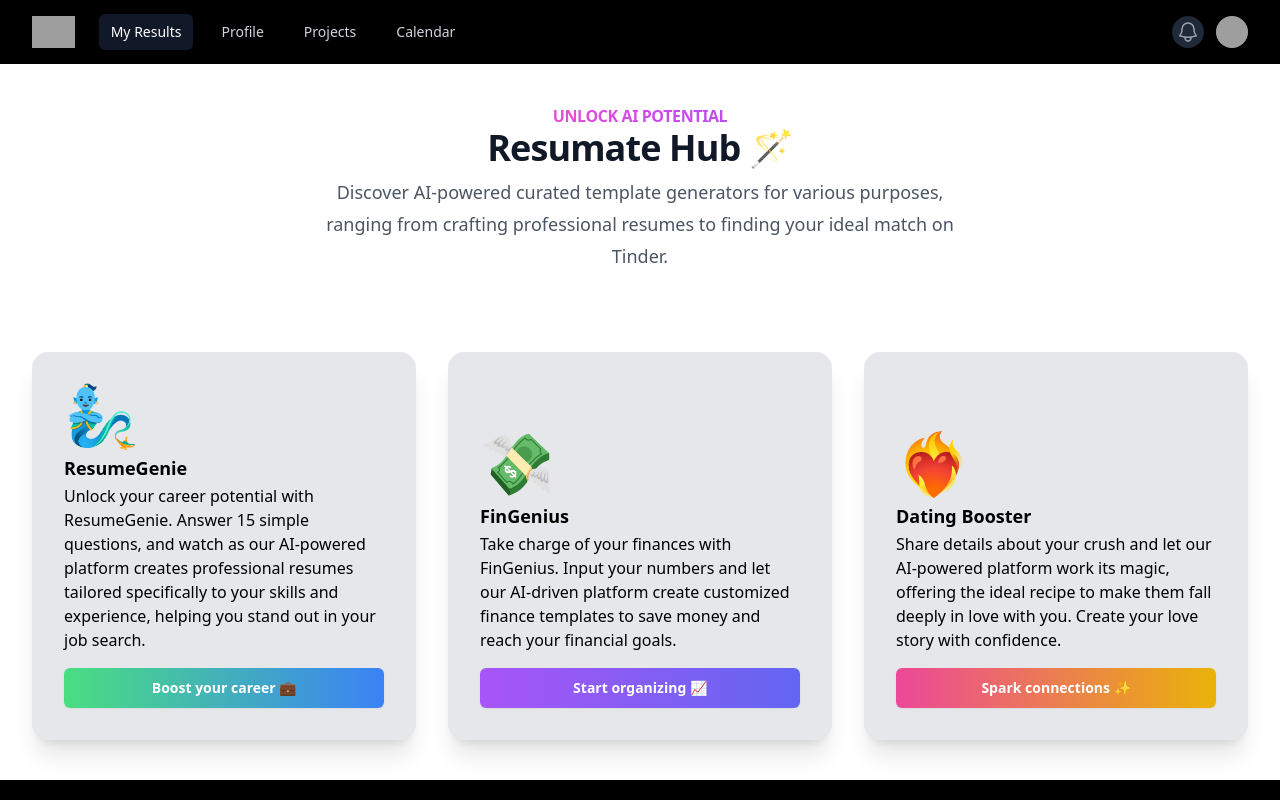
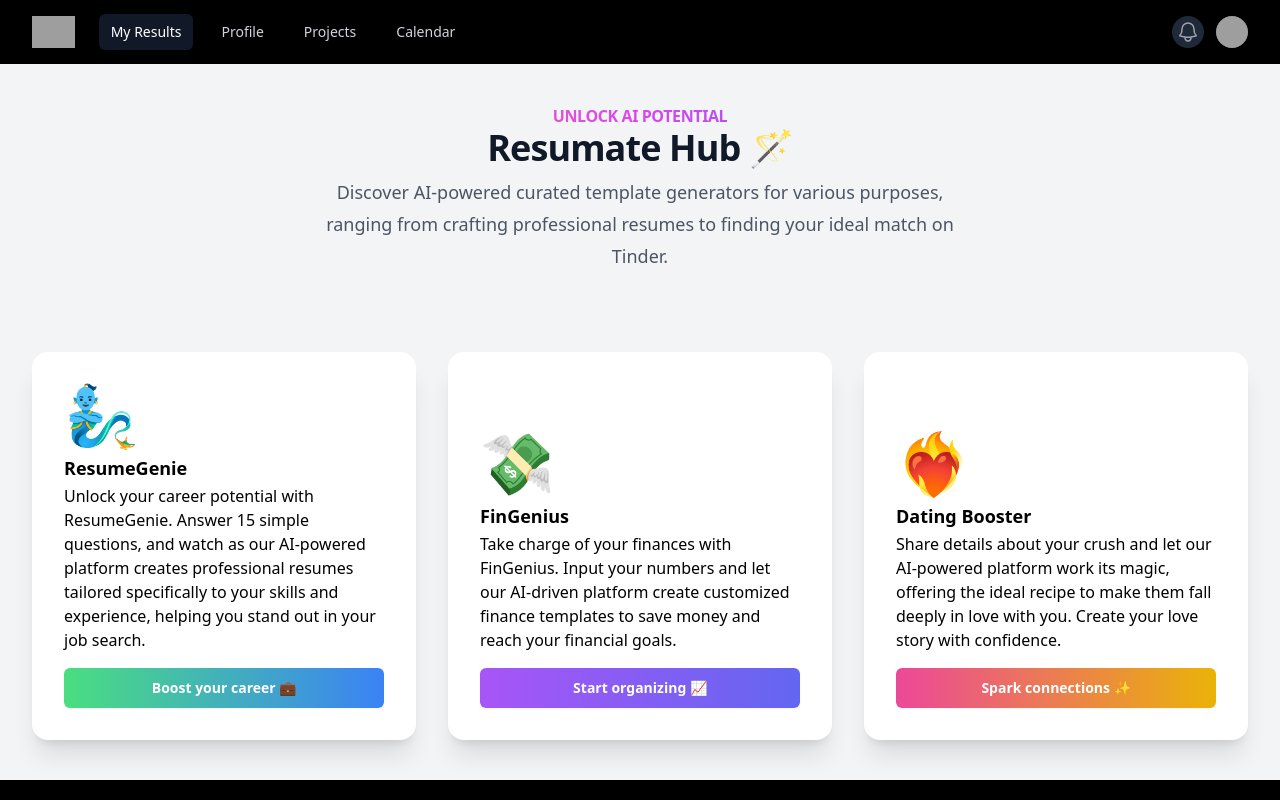
Before and after one commit to TheBigMotif/resumate, a React (Vite) app in the folder client/: page / in a window 1280 px wide. Shown: the top 800 px of the page. Built offline with nearby package versions, Linux system fonts and the light colour scheme; grey boxes are pictures that could not be loaded.

Commit message:
Update home.jsx file

```diff
--- a/client/src/pages/home.jsx
+++ b/client/src/pages/home.jsx
@@ -3,7 +3,7 @@
 
 export default function Models() {
   return (
-    <div className="bg-white py-10">
+    <div className="bg-gray-100 py-10">
       <div className="mx-auto max-w-7xl px-6 lg:px-8">
         <div className="mx-auto max-w-2xl text-center">
         <h3 className="font-semibold tracking-tight bg-gradient-to-r from-rose-400 via-fuchsia-500 to-indigo-500 text-transparent bg-clip-text">UNLOCK AI POTENTIAL</h3>
@@ -17,7 +17,7 @@
           {posts.map((post) => (
             <article
               key={post.id}
-              className="relative isolate flex flex-col justify-end overflow-hidden rounded-2xl bg-gray-200 px-8 pb-8 pt-5 sm:pt-8 lg:pt-8 shadow-xl"
+              className="relative isolate flex flex-col justify-end overflow-hidden rounded-2xl bg-white px-8 pb-8 pt-5 sm:pt-8 lg:pt-8 shadow-xl"
             >
               <div className="absolute inset-0 -z-10" />
               <div className={`text-5xl sm:text-3xl lg:text-6xl mb-2`}>{post.Emoji}</div>
```
